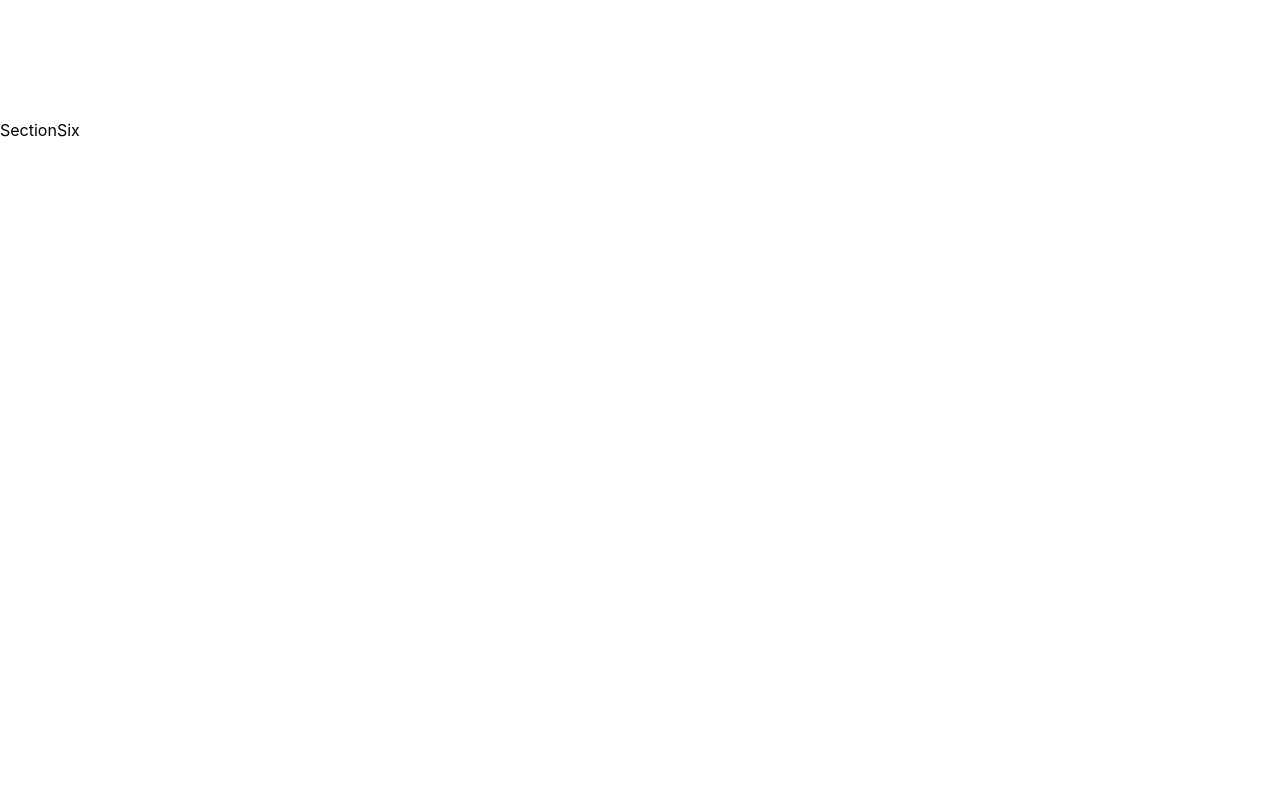
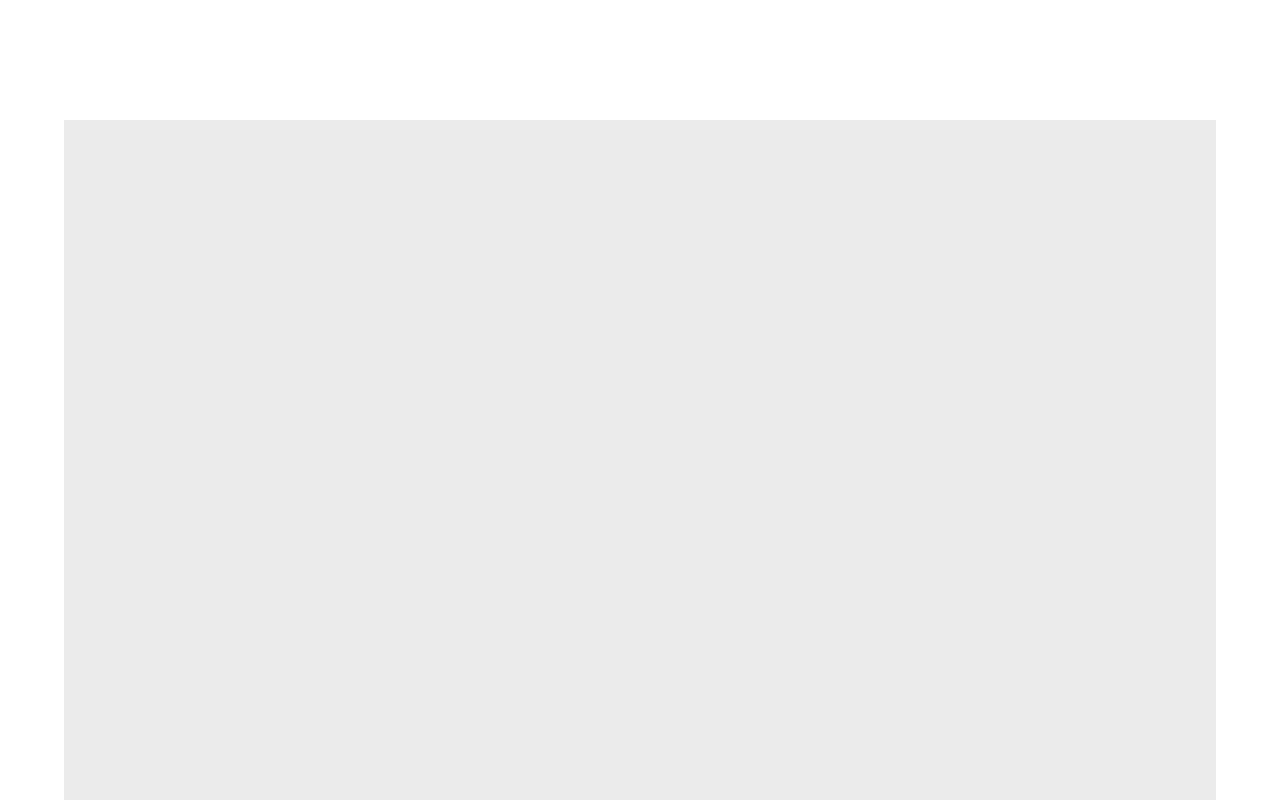
Before and after one commit to leoarthurwall/Inov8WebBuild, a React (Create React App) app: page / in a window 1280 px wide. Shown: the part 3880-4680 px from the top of the page. Built offline with nearby package versions, Linux system fonts and the light colour scheme.

Commit message:
added video box styled compopnet to section 6

```diff
--- a/src/Components/SectionSeven/SectionSeven.js
+++ b/src/Components/SectionSeven/SectionSeven.js
@@ -7,9 +7,12 @@ const SectionSevenContainer = styled.section`
     background: #fff;
 `
 
+
+
 const SectionSeven = () => {
   return (
-    <SectionSevenContainer>SectionSeven</SectionSevenContainer>
+    <SectionSevenContainer>
+    </SectionSevenContainer>
   )
 }
 
--- a/src/Components/SectionSix/SectionSix.js
+++ b/src/Components/SectionSix/SectionSix.js
@@ -1,16 +1,27 @@
-import React from 'react'
-import styled from 'styled-components'
+import React from "react";
+import styled from "styled-components";
 
 const SectionSixContainer = styled.section`
-    height: 100vh;
-    width: 100%;
-    background: #fff;
-`
+  height: 100vh;
+  width: 100%;
+
+  display: flex;
+  justify-content: center;
+  align-items: center;
+`;
+const VideoBox = styled.div`
+  height: 100%;
+  width: 90%;
+  background: #ebebeb;
+
+`;
 
 const SectionSix = () => {
   return (
-    <SectionSixContainer>SectionSix</SectionSixContainer>
-  )
-}
+    <SectionSixContainer>
+      <VideoBox></VideoBox>
+    </SectionSixContainer>
+  );
+};
 
-export default SectionSix
+export default SectionSix;
```
